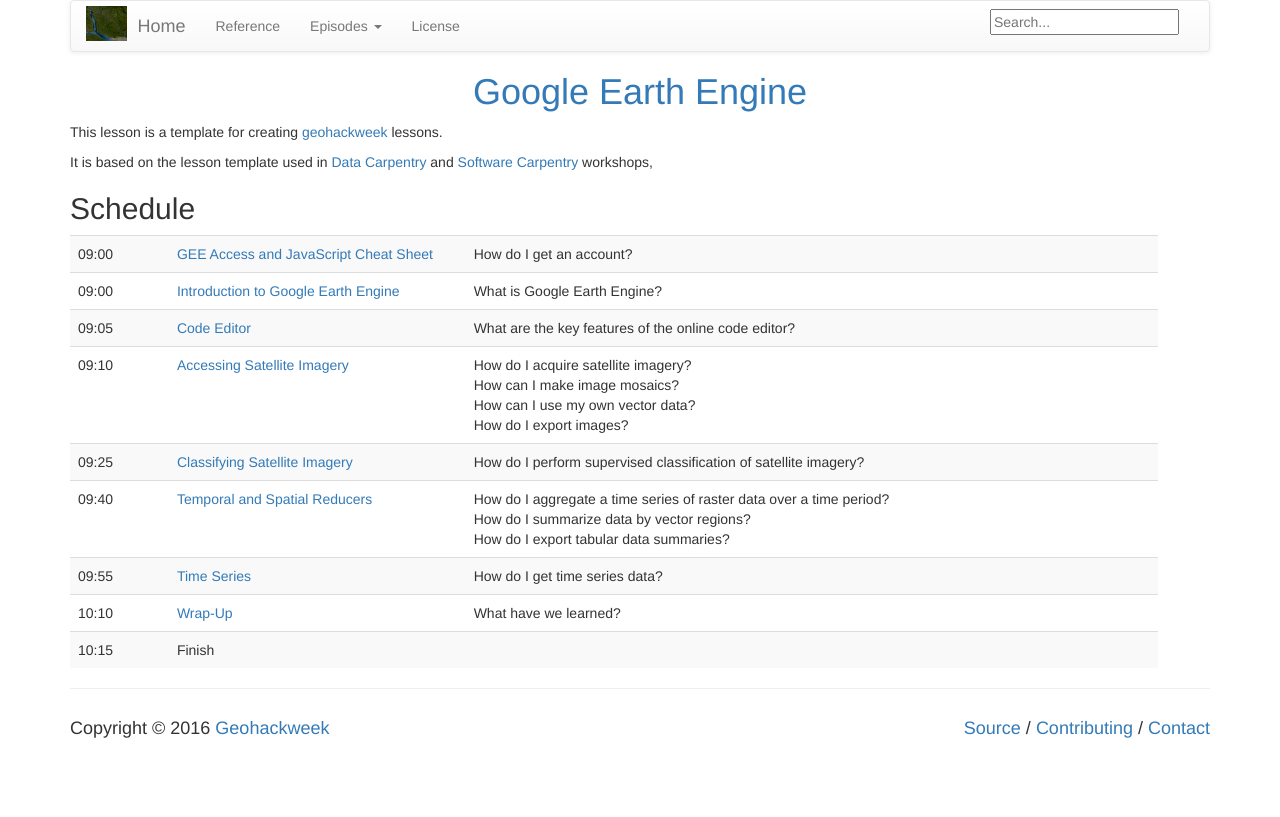
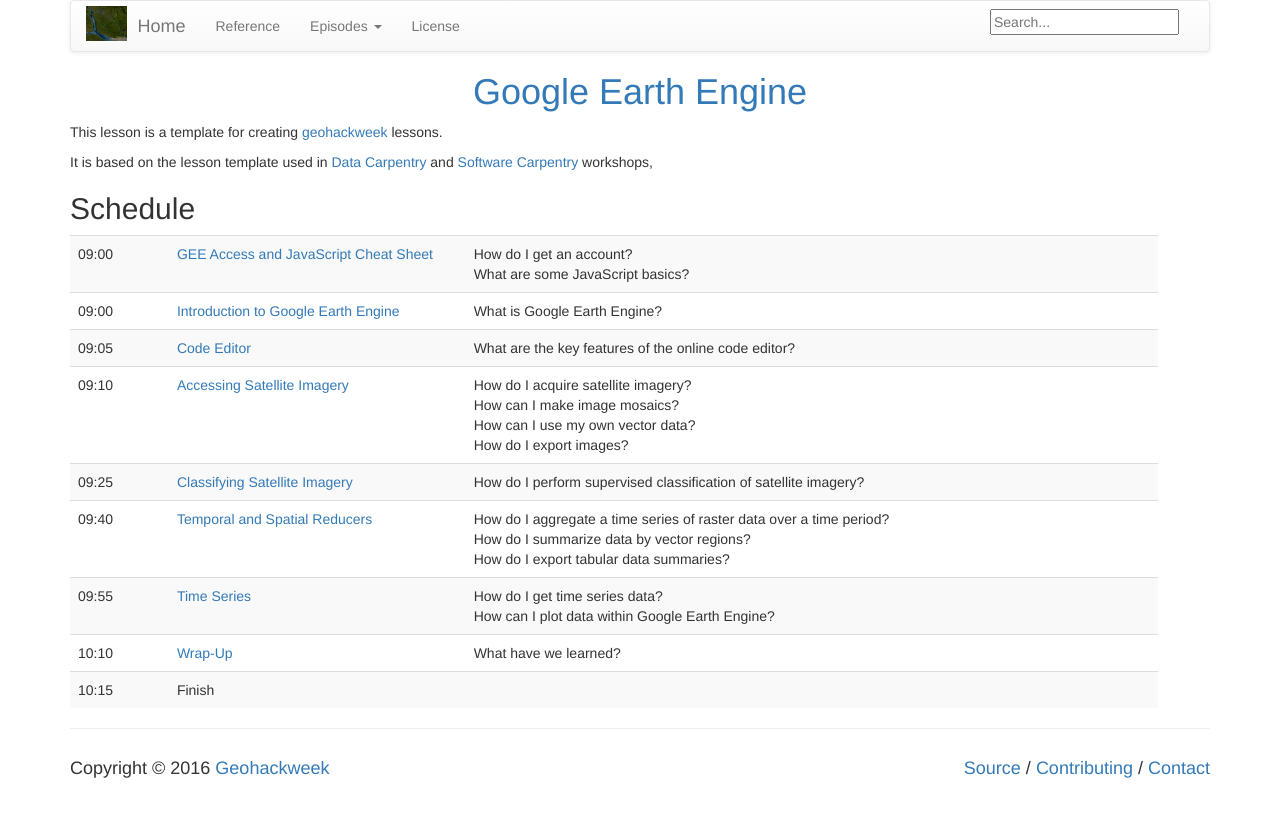
Before and after one commit to geohackweek/GoogleEarthEngine, a Jekyll site: the page built from index.md, in a window 1280 px wide. Shown: the top 817 px of the page. Built offline with Jekyll 4.4.1, drawn with Linux system fonts in a browser that asks for light colours.

Commit message:
updating questions

```diff
--- a/_episodes/00-access-javascript.md
+++ b/_episodes/00-access-javascript.md
@@ -3,7 +3,8 @@ title: "GEE Access and JavaScript Cheat Sheet"
 teaching: 0
 exercises: 0
 questions:
-- "How do I get an account?"
+- How do I get an account?
+- What are some JavaScript basics?
 objectives:
 - Gain access to Google Earth Engine
 - Have a JavaScript resource
--- a/_episodes/06-time-series.md
+++ b/_episodes/06-time-series.md
@@ -3,7 +3,8 @@ title: "Time Series"
 teaching: 15
 exercises: 0
 questions:
-- "How do I get time series data?"
+- How do I get time series data?
+- How can I plot data within Google Earth Engine?
 objectives:
 -
 keypoints:
```
